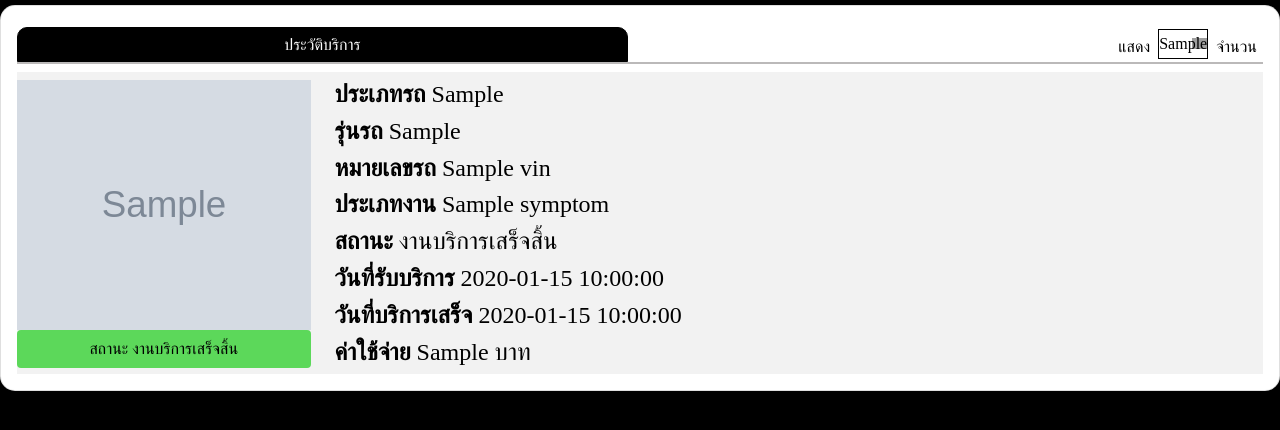
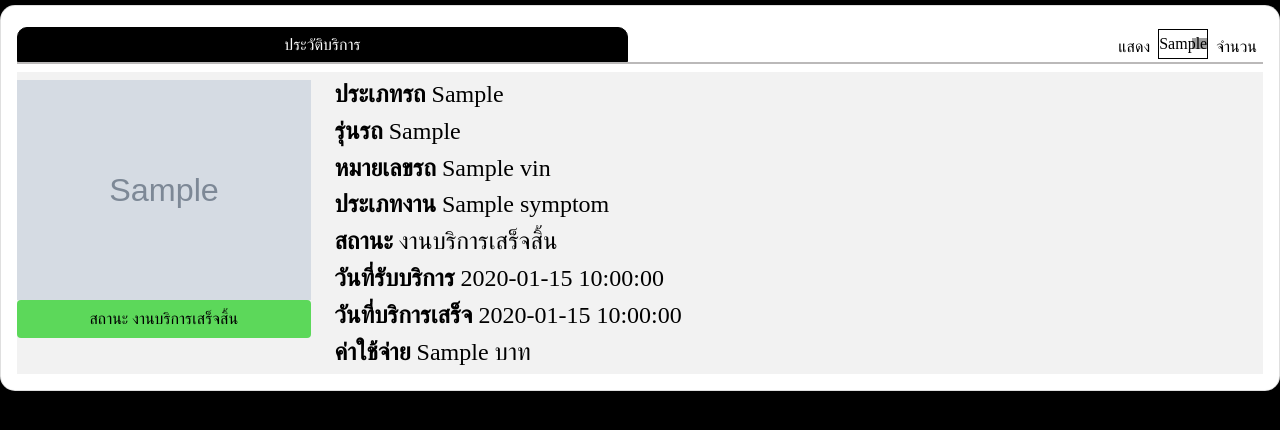
Before and after one commit to VerserK/zeroBot, a Flask app: template templates/historyV2.html in a window 1280 px wide. Shown: the top 430 px of the page. Run offline with Flask 3, Linux system fonts and the light colour scheme; the template is opened without the code that fills it: most values are stand-ins (such as "Sample title", 1, 10 or a date in 2020); grey boxes marked "Sample" are stand-in pictures; some libraries are stand-ins or nearby versions; some web fonts are replaced; grey boxes are pictures that could not be loaded.

Commit message:
up width

```diff
--- a/templates/historyV2.html
+++ b/templates/historyV2.html
@@ -182,7 +182,7 @@
                     <div class="set-back-data mt-2">
                         <div class="row">
                             <div class="col-3 mt-2">
-                                <img src="{{row.image}}" style="width: 100%;" class="set-image" alt="image">
+                                <img src="{{row.image}}" style="width: 100%;height:auto;" class="set-image" alt="image">
                                 <button type="button" class="btn btn-image mb-2">สถานะ งานบริการเสร็จสิ้น</button>
                             </div>
                             <div class="col-9 mt-2">
```
